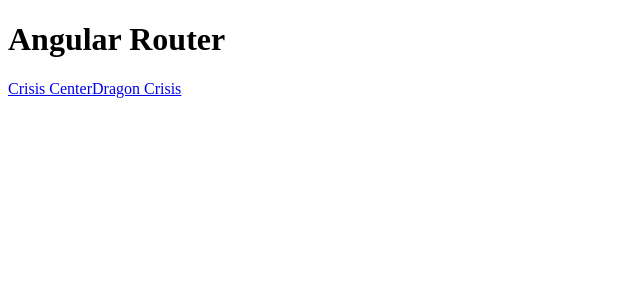
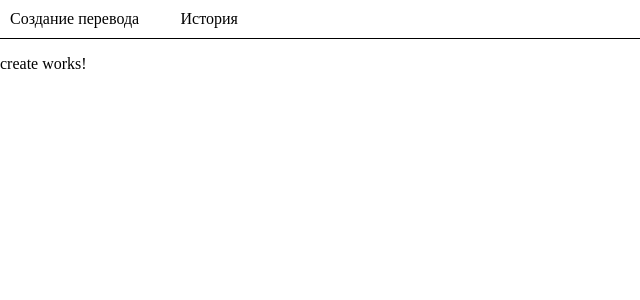
Before and after one commit to vlzkonopatov/TransactionTest, an Angular app: page / in a window 1280 px wide. Shown: the top 300 px of the page, without its empty margins (0-640 px from the left). Built offline with nearby package versions, Linux system fonts and the light colour scheme.

Commit message:
Добавил роутинг

```diff
--- a/src/app/app.component.html
+++ b/src/app/app.component.html
@@ -1,6 +1,5 @@
-<h1 class="title">Angular Router</h1>
-<nav>
-  <a [routerLink]="['/create']">Crisis Center</a>
-  <a [routerLink]="['/history', { foo: 'foo' }]">Dragon Crisis</a>
+<nav >
+  <a [routerLink]="['/create']" routerLinkActive="active">Создание перевода</a>
+  <a [routerLink]="['/history']" routerLinkActive="active">История</a>
 </nav>
 <router-outlet></router-outlet>
--- a/src/app/app.component.scss
+++ b/src/app/app.component.scss
@@ -0,0 +1,23 @@
+$padding: 10px;
+$minWidth: 100px;
+
+nav {
+  display: flex;
+  flex-direction: row;
+  border-bottom: 1px solid;
+  a {
+    min-width: $minWidth;
+    padding: $padding;
+    text-decoration: none;
+    color: black;
+    text-align: center;
+    &.active {
+      //font-weight: bold;
+      border-top: 1px solid;
+      border-left: 1px solid;
+      border-right: 1px solid;
+      outline: 2px solid white;
+    }
+    //border: 1px solid lightgray;
+  }
+}
--- a/src/styles.scss
+++ b/src/styles.scss
@@ -1 +1,4 @@
 /* You can add global styles to this file, and also import other style files */
+body{
+  margin: 0;
+}
```
Also changed, not shown: src/app/app-routing.module.ts (+5 -4 lines).
